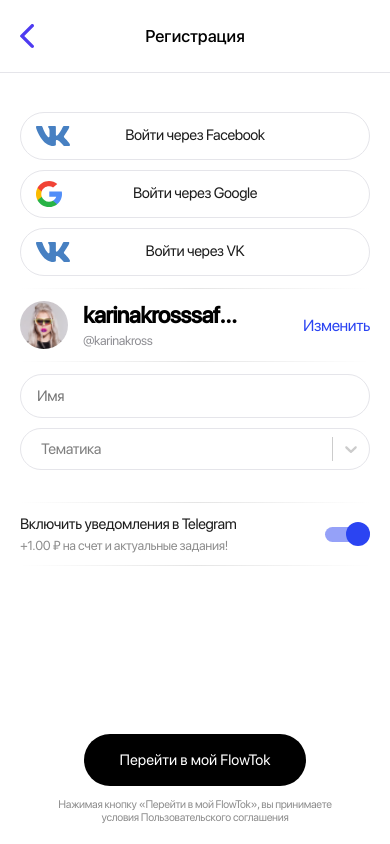
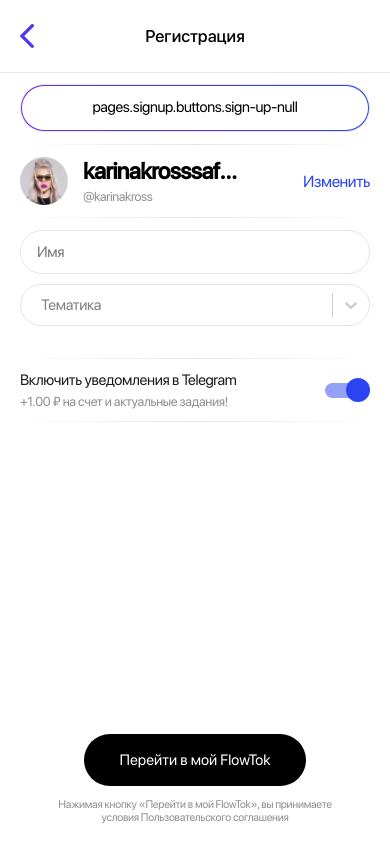
Before and after one commit to flowtok/front.flowtok.io, a React app: page /signup in a window 390 px wide. Built offline with nearby package versions, Linux system fonts and the light colour scheme; sample sign-in values are in the browser's storage.

Commit message:
refactored mobile /signup

```diff
--- a/src/components/atoms/NetworkButton/index.tsx
+++ b/src/components/atoms/NetworkButton/index.tsx
@@ -11,7 +11,7 @@
 
 import styles from './styles.module.scss';
 
-export type ButtonNetworkPresetUnionType = 'light';
+export type ButtonNetworkPresetUnionType = 'light' | 'colored';
 
 export type NetworkButtonProps = Omit<
   React.DetailedHTMLProps<
@@ -35,7 +35,7 @@
 export const NetworkButton = forwardRef<
   HTMLAnchorElement,
   PropsWithChildren<NetworkButtonProps>
->(({ children, className, network, preset, ...rest }, ref) => {
+>(({ children, network, preset, ...rest }, ref) => {
   const getImageSrcByNetwork = (network: NetworkT) => {
     switch (network) {
       case 'vk':
--- a/src/components/atoms/NetworkButton/styles.module.scss
+++ b/src/components/atoms/NetworkButton/styles.module.scss
@@ -32,6 +32,28 @@
 
     .icon-container {
       position: unset;
+    }
+  }
+
+  &_colored {
+    display: block;
+    z-index: 0;
+    color: #000;
+    border-radius: 38px;
+    background: linear-gradient(225deg, #2246F3 0%, #7832F0 100%);
+
+    --gradient-border-radius: 38px;
+
+    &:before {
+      z-index: -1;
+      content: '';
+      position: absolute;
+      top: 1px;
+      left: 1px;
+      width: calc(100% - 2px);
+      height: calc(100% - 2px);
+      background: #fff;
+      border-radius: var(--gradient-border-radius);
     }
   }
 }
--- a/src/components/molecules/SignUp/SignUpForm/index.tsx
+++ /dev/null
@@ -1,41 +0,0 @@
-import React, { FC } from 'react';
-import styles from './styles.module.scss';
-import { NetworkButton } from '../../../atoms/NetworkButton';
-import { Divider } from '../../../atoms/Divider';
-import { TikTokProfile } from '../TikTokProfile';
-import avatar from '../../../../assets/common/images/avatar_mock.png';
-import { MainUserInfoForm } from '../MainUserInfoForm';
-import { TurnNotifications } from '../TurnNotifications';
-
-type SignUpFormPropsT = any;
-
-export const SignUpForm: FC<SignUpFormPropsT> = ({}) => {
-  return (
-    <div className={styles['wrapper']}>
-      <div className={styles['container']}>
-        <NetworkButton network={'fb'}>Войти через Facebook</NetworkButton>
-        <NetworkButton network={'gm'}>Войти через Google</NetworkButton>
-        <NetworkButton network={'vk'}>Войти через VK</NetworkButton>
-      </div>
-      <Divider direction={'horizontal'} />
-      <div className={styles['container']}>
-        <TikTokProfile
-          profileData={{
-            fullName: 'karinakrosssafsdg',
-            shortName: '@karinakross',
-            avatar,
-          }}
-        />
-      </div>
-      <Divider direction={'horizontal'} />
-      <div className={styles['container']}>
-        <MainUserInfoForm />
-      </div>
-      <Divider direction={'horizontal'} />
-      <div className={styles['container']}>
-        <TurnNotifications />
-      </div>
-      <Divider direction={'horizontal'} />
-    </div>
-  );
-};
--- a/src/components/molecules/SignUp/SignUpForm/styles.module.scss
+++ /dev/null
@@ -1,38 +0,0 @@
-@import "src/styles/mixins";
-
-.wrapper {
-  padding: 100px 20px 141px 20px;
-  @include adaptive-value-tablet(padding-top, 100);
-  @include adaptive-value-tablet(padding-left, 20);
-  @include adaptive-value-tablet(padding-right, 20);
-  @include adaptive-value-tablet(padding-bottom, 141);
-  display: flex;
-  flex-direction: column;
-  min-height: 100vh;
-}
-.container {
-  margin: 12px 0;
-  @include adaptive-value-tablet(margin-top, 12);
-  @include adaptive-value-tablet(margin-bottom, 12);
-  > * {
-    margin-bottom: 10px;
-    @include adaptive-value-tablet(margin-bottom, 10);
-    &:last-child {
-      margin-bottom: 0;
-    }
-  }
-}
-
-@media (min-width: 1024px) {
-  .wrapper {
-    min-height: auto;
-    padding: 0;
-    max-width: 390px;
-  }
-  .container {
-    margin: 0;
-    > * {
-      margin-bottom: 10px;
-    }
-  }
-}
--- a/src/pages/signup/desktop/index.tsx
+++ b/src/pages/signup/desktop/index.tsx
@@ -14,11 +14,13 @@
 import { TurnNotifications } from '../../../components/molecules/SignUp/TurnNotifications';
 import { useTranslation } from 'react-i18next';
 
-type SignUpDesktopPropsT = any;
+export type SignUpPropsT = {
+  registerType: string | null;
+};
 
-export default ({}: SignUpDesktopPropsT) => {
+export default ({ registerType }: SignUpPropsT) => {
   const { t } = useTranslation();
-  const registerType = localStorage.getItem('registerType');
+
   return (
     <AuthenticationTemplate
       video={{
@@ -30,7 +32,10 @@
       <div className={styles['wrapper']}>
         <div className={styles['title']}>{t('header.signup.title')}</div>
         <div className={styles['container']}>
-          <NetworkButton network={String(registerType) as NetworkT}>
+          <NetworkButton
+            network={String(registerType) as NetworkT}
+            preset={'colored'}
+          >
             {t(`pages.signup.buttons.sign-up-${registerType}`)}
           </NetworkButton>
         </div>
--- a/src/pages/signup/index.tsx
+++ b/src/pages/signup/index.tsx
@@ -6,10 +6,11 @@
 
 export default () => {
   const isDesktop = useMediaQuery({ query: '(min-width: 1024px)' });
+  const registerType = localStorage.getItem('registerType');
 
   if (isDesktop) {
-    return <SignUpDesktop />;
+    return <SignUpDesktop registerType={registerType} />;
   } else {
-    return <SignUpMobile />;
+    return <SignUpMobile registerType={registerType} />;
   }
 };
--- a/src/pages/signup/mobile/index.tsx
+++ b/src/pages/signup/mobile/index.tsx
@@ -1,8 +1,19 @@
 import { useTranslation } from 'react-i18next';
 import { PageTemplate } from 'components/templates/Page';
-import { SignUpForm } from '../../../components/molecules/SignUp/SignUpForm';
+import styles from './styles.module.scss';
+import {
+  NetworkButton,
+  NetworkT,
+} from '../../../components/atoms/NetworkButton';
+import { Divider } from '../../../components/atoms/Divider';
+import { TikTokProfile } from '../../../components/molecules/SignUp/TikTokProfile';
+import avatar from '../../../assets/common/images/avatar_mock.png';
+import { MainUserInfoForm } from '../../../components/molecules/SignUp/MainUserInfoForm';
+import { TurnNotifications } from '../../../components/molecules/SignUp/TurnNotifications';
+import React from 'react';
+import { SignUpPropsT } from '../desktop';
 
-export default () => {
+export default ({ registerType }: SignUpPropsT) => {
   const { t } = useTranslation();
 
   return (
@@ -17,7 +28,35 @@
         paddingTop: 0,
       }}
     >
-      <SignUpForm />
+      <div className={styles['wrapper']}>
+        <div className={styles['container']}>
+          <NetworkButton
+            network={String(registerType) as NetworkT}
+            preset={'colored'}
+          >
+            {t(`pages.signup.buttons.sign-up-${registerType}`)}
+          </NetworkButton>
+        </div>
+        <Divider direction={'horizontal'} />
+        <div className={styles['container']}>
+          <TikTokProfile
+            profileData={{
+              fullName: 'karinakrosssafsdg',
+              shortName: '@karinakross',
+              avatar,
+            }}
+          />
+        </div>
+        <Divider direction={'horizontal'} />
+        <div className={styles['container']}>
+          <MainUserInfoForm />
+        </div>
+        <Divider direction={'horizontal'} />
+        <div className={styles['container']}>
+          <TurnNotifications />
+        </div>
+        <Divider direction={'horizontal'} />
+      </div>
     </PageTemplate>
   );
 };
--- a/src/pages/signup/mobile/styles.module.scss
+++ b/src/pages/signup/mobile/styles.module.scss
@@ -1,13 +1,13 @@
 @import "src/styles/mixins";
 
 .wrapper {
-  padding: 0 20px 141px;
+  padding: 100px 20px 141px 20px;
+  @include adaptive-value-tablet(padding-top, 100);
   @include adaptive-value-tablet(padding-left, 20);
   @include adaptive-value-tablet(padding-right, 20);
   @include adaptive-value-tablet(padding-bottom, 141);
   display: flex;
   flex-direction: column;
-  justify-content: space-between;
   min-height: 100vh;
 }
 .container {
@@ -21,10 +21,18 @@
       margin-bottom: 0;
     }
   }
-  //&:last-child {
-  //  margin: 32px 0 0;
-  //  @include adaptive-value-tablet(margin-top, 20);
-  //  display: flex;
-  //  justify-content: center;
-  //}
 }
+
+@media (min-width: 1024px) {
+  .wrapper {
+    min-height: auto;
+    padding: 0;
+    max-width: 390px;
+  }
+  .container {
+    margin: 0;
+    > * {
+      margin-bottom: 10px;
+    }
+  }
+}
```
